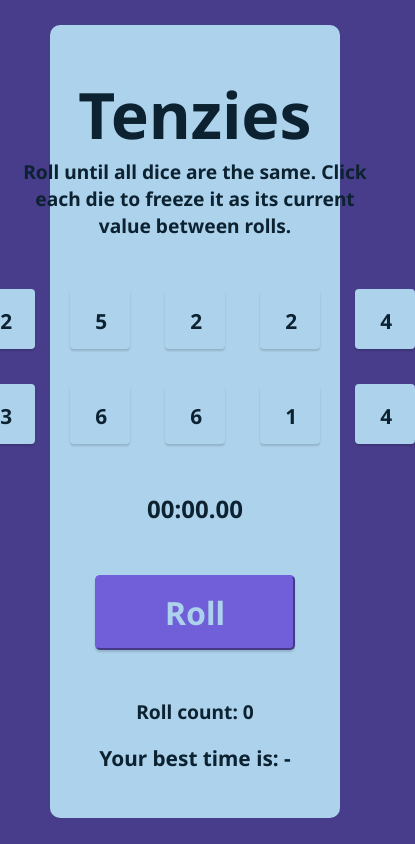
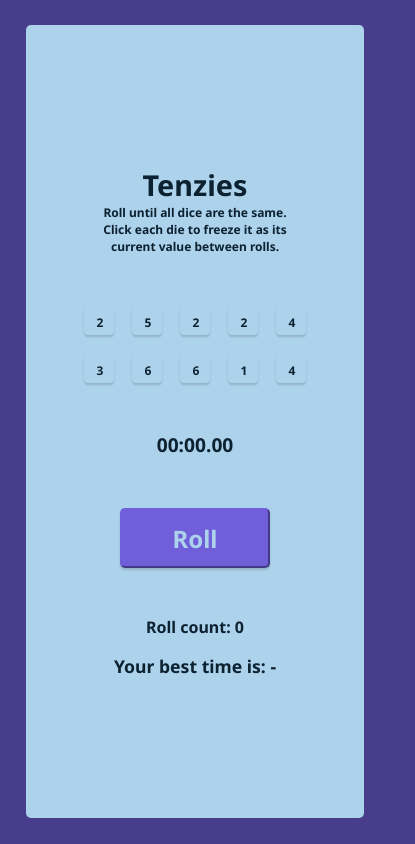
Before and after one commit to tsilvas0113/tenzies, a React (Create React App) app: page / in a window 390 px wide. Shown: the whole page, 415 px wide, since content can reach past the window. Built offline with nearby package versions, Linux system fonts and the light colour scheme.

Commit message:
Add more responsive design for smaller screens

```diff
--- a/src/index.css
+++ b/src/index.css
@@ -182,6 +182,50 @@ main {
   }
 }
 
-@media (min-width: 375px) and (max-width: 424px) {
+@media (min-width: 320px) and (max-width: 424px) {
+  main {
+    margin-left: 1px;
+    margin-right: 1px;
+    border-radius: 5px;
+  }
 
+  .title {
+    font-size: 1.8rem;
+  }
+
+  .instructions {
+    font-size: .75rem;
+    width: 200px;
+  }
+
+  .die--container {
+    gap: 18px
+  }
+
+  .die {
+    height: 30px;
+    width: 30px;
+  }
+
+  .die--num {
+    font-size: .75rem;
+  }
+
+  .timer {
+    font-size: 1.2rem;
+  }
+
+  .roll--btn {
+    width: 150px;
+    height: 60px;
+    font-size: 1.5rem;
+  }
+
+  .roll--count {
+    font-size: 1rem;
+  }
+
+  .record--time {
+    font-size: 1.1rem;
+  }
 }
```
